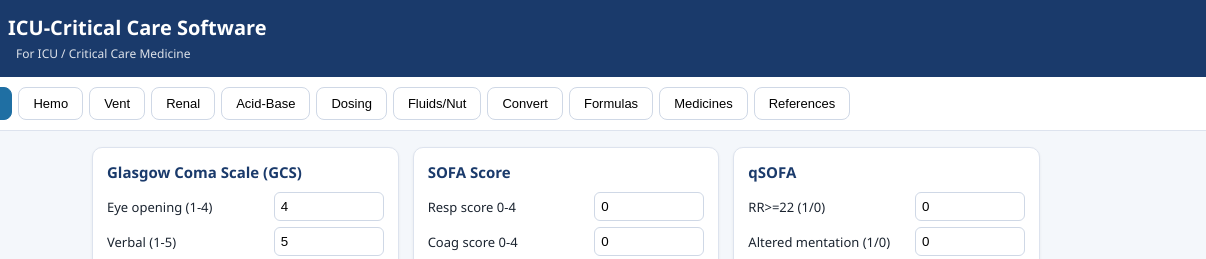
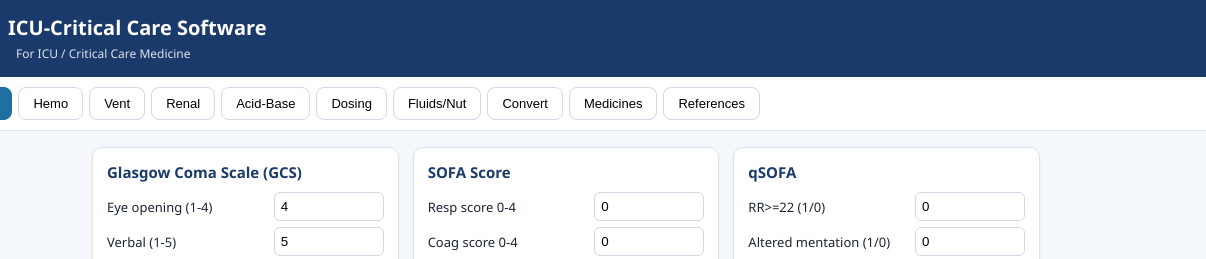
Before and after one commit to sumaiyamohammadwajeeh2019/Critical-Care-Medicine-Calculator, a plain HTML site: page index.html in a window 1280 px wide. Shown: the top 259 px of the page, 74-1280 px from the left. Drawn offline with Linux system fonts and the light colour scheme.

Commit message:
Hide Formulas tab

```diff
--- a/index.html
+++ b/index.html
@@ -53,7 +53,6 @@ const TABS = [
   {id:'dose', name:'Dosing'},
   {id:'fluid', name:'Fluids/Nut'},
   {id:'conv', name:'Convert'},
-  {id:'formulas', name:'Formulas'},
   {id:'meds', name:'Medicines'},
   {id:'refs', name:'References'},
 ];
```
